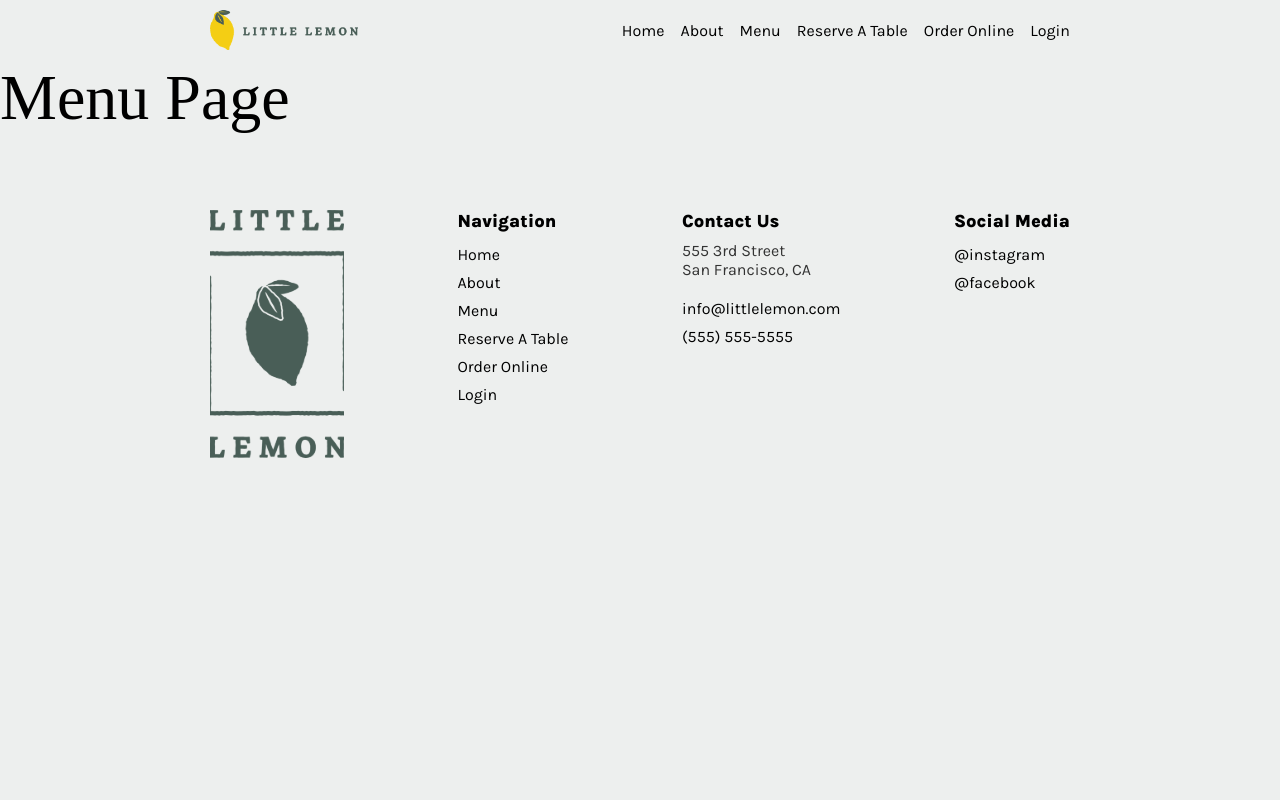
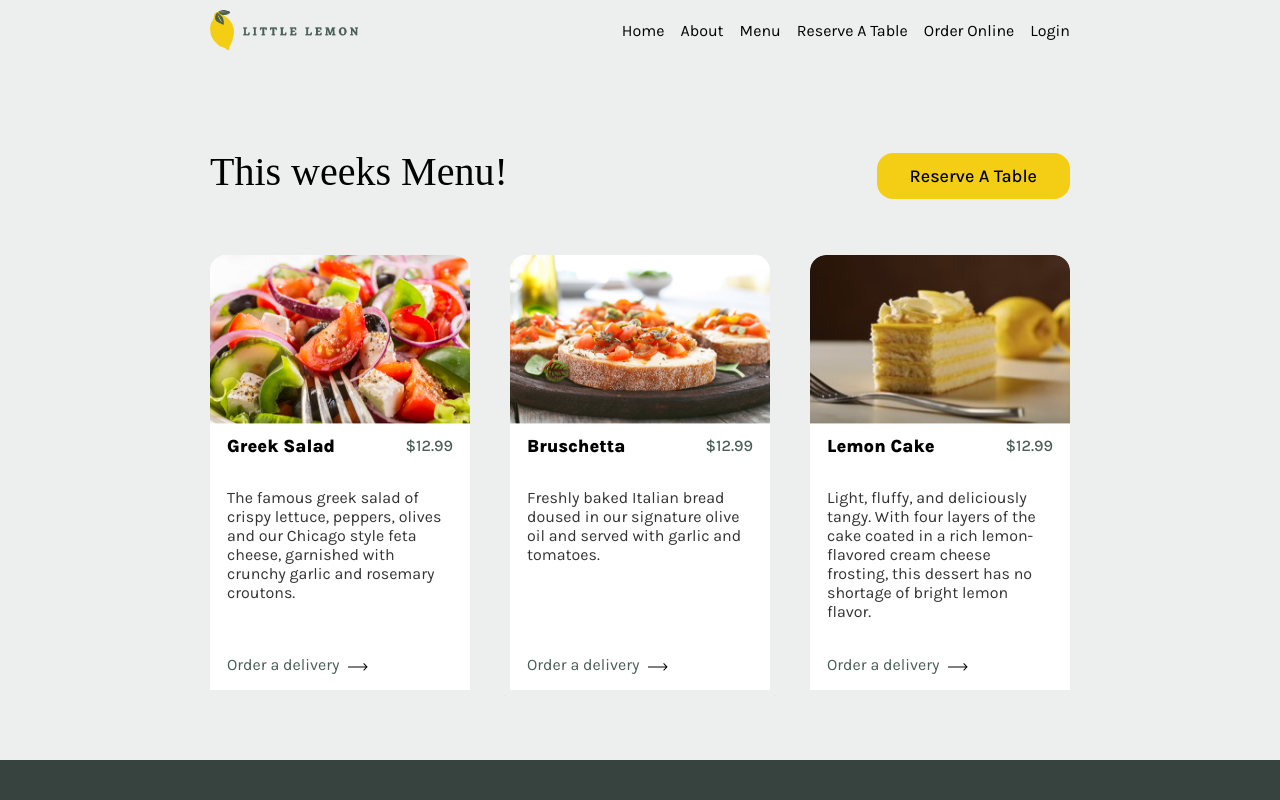
Before and after one commit to kate-mills/little-lemon-capstone, a React (Create React App) app: page /menu in a window 1280 px wide. Shown: the top 800 px of the page. Built offline with nearby package versions, Linux system fonts and the light colour scheme; a web font is replaced by a local one.

Commit message:
Styled Pages

```diff
--- a/src/components/ButtonLink/index.js
+++ b/src/components/ButtonLink/index.js
@@ -5,10 +5,12 @@ const ButtonLink = ({
   text = 'Button Link',
   to = '/',
   width = 'fit-content',
+  children
 }) => {
   return (
     <Link style={{ width: width }} className={styles.btn__link} to={to}>
       {text}
+    {children}
     </Link>
   )
 }
--- a/src/components/WeeklySpecials/index.js
+++ b/src/components/WeeklySpecials/index.js
@@ -4,23 +4,30 @@ import Block from '../Block'
 
 import styles from './index.module.css'
 
-const WeeklySpecials = ({ bgColor = 'var(--clr-highlight)', menu_items = [] }) => {
+const WeeklySpecials = ({
+  bgColor = 'var(--clr-highlight)',
+  menu_items = [],
+  showMenu = false,
+}) => {
+  let title = `This weeks ${showMenu ? 'Menu' : 'Specials'}!`
+
   return (
     <Block bgColor={bgColor}>
       <article id={styles.weekly_specials}>
         <div>
-
           <div className={styles.weekly_specials_header}>
-            <h2>This weeks specials!</h2>
-            <ButtonLink to={'/menu'} text={'Online Menu'} />
+            <h2>{title}</h2>
+            {!showMenu ? (
+              <ButtonLink to={'/menu'} text={'Online Menu'} />
+            ) : (
+              <ButtonLink to={'/reserve-a-table'} text={'Reserve A Table'} />
+            )}
           </div>
-
           <div className={styles.menu_items}>
             {menu_items.map(item => {
               return <MenuItem key={item.title} {...item} />
             })}
           </div>
-
         </div>
       </article>
     </Block>
--- a/src/pages/ErrorPage.js
+++ b/src/pages/ErrorPage.js
@@ -1,9 +1,18 @@
-import React from 'react'
-
+import Block from '../components/Block'
+import ButtonLink from '../components/ButtonLink'
 
 const ErrorPage = () => {
   return (
-    <h1>Error Page</h1>
+    <Block bgColor="var(--clr-highlight)">
+      <div>
+        <h1>Oops!</h1>
+        <h4>We couldn't find the page you're looking for.</h4>
+      </div>
+      <br />
+      <div>
+        <ButtonLink to="/" text="Back Home" />
+      </div>
+    </Block>
   )
 }
 
--- a/src/pages/LoginPage.js
+++ b/src/pages/LoginPage.js
@@ -1,9 +1,10 @@
-import React from 'react'
-
+import Block from '../components/Block'
 
 const LoginPage = () => {
   return (
-    <h1>Login Page</h1>
+    <Block bgColor="var(--clr-highlight)">
+      <h1>Login</h1>
+    </Block>
   )
 }
 
--- a/src/pages/MenuPage.js
+++ b/src/pages/MenuPage.js
@@ -1,9 +1,16 @@
-import React from 'react'
+import Testimonials from '../components/Testimonials'
+import Specials from '../components/WeeklySpecials'
+import About from '../components/About'
 
+import menu_items from '../constants/weekly-specials'
 
 const MenuPage = () => {
   return (
-    <h1>Menu Page</h1>
+    <>
+      <Specials showMenu menu_items={menu_items}/>
+      <About/>
+      <Testimonials/>
+    </>
   )
 }
 
--- a/src/pages/OrderOnlinePage.js
+++ b/src/pages/OrderOnlinePage.js
@@ -1,9 +1,10 @@
-import React from 'react'
-
+import Block from '../components/Block'
 
 const OrderOnlinePage = () => {
   return (
-    <h1>OrderOnline Page</h1>
+    <Block bgColor="var(--clr-highlight)">
+      <h1>Order Online</h1>
+    </Block>
   )
 }
 
--- a/src/pages/ReserveATablePage.js
+++ b/src/pages/ReserveATablePage.js
@@ -1,9 +1,10 @@
-import React from 'react'
-
+import Block from '../components/Block'
 
 const ReserveATablePage = () => {
   return (
-    <h1>ReserveATable Page</h1>
+    <Block bgColor="var(--clr-highlight)">
+      <h1>Reserve A Table</h1>
+    </Block>
   )
 }
 
```
